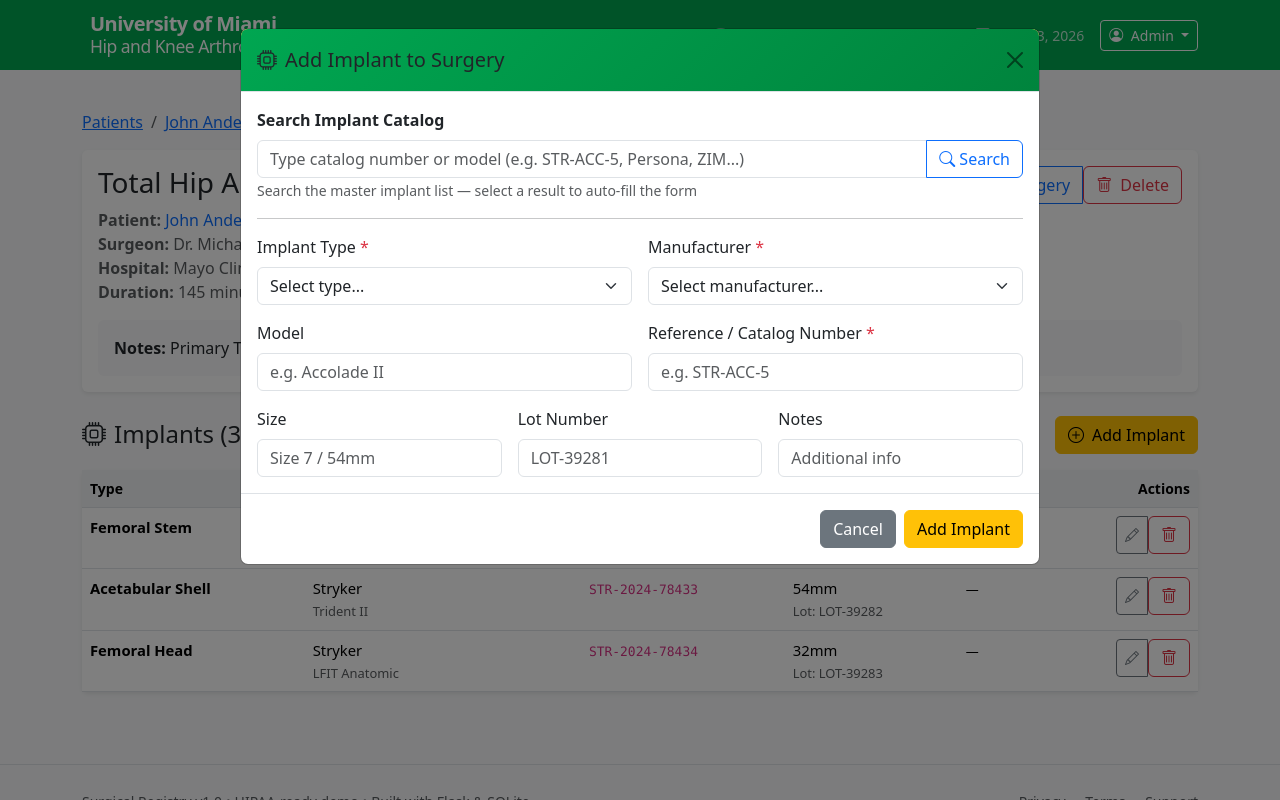
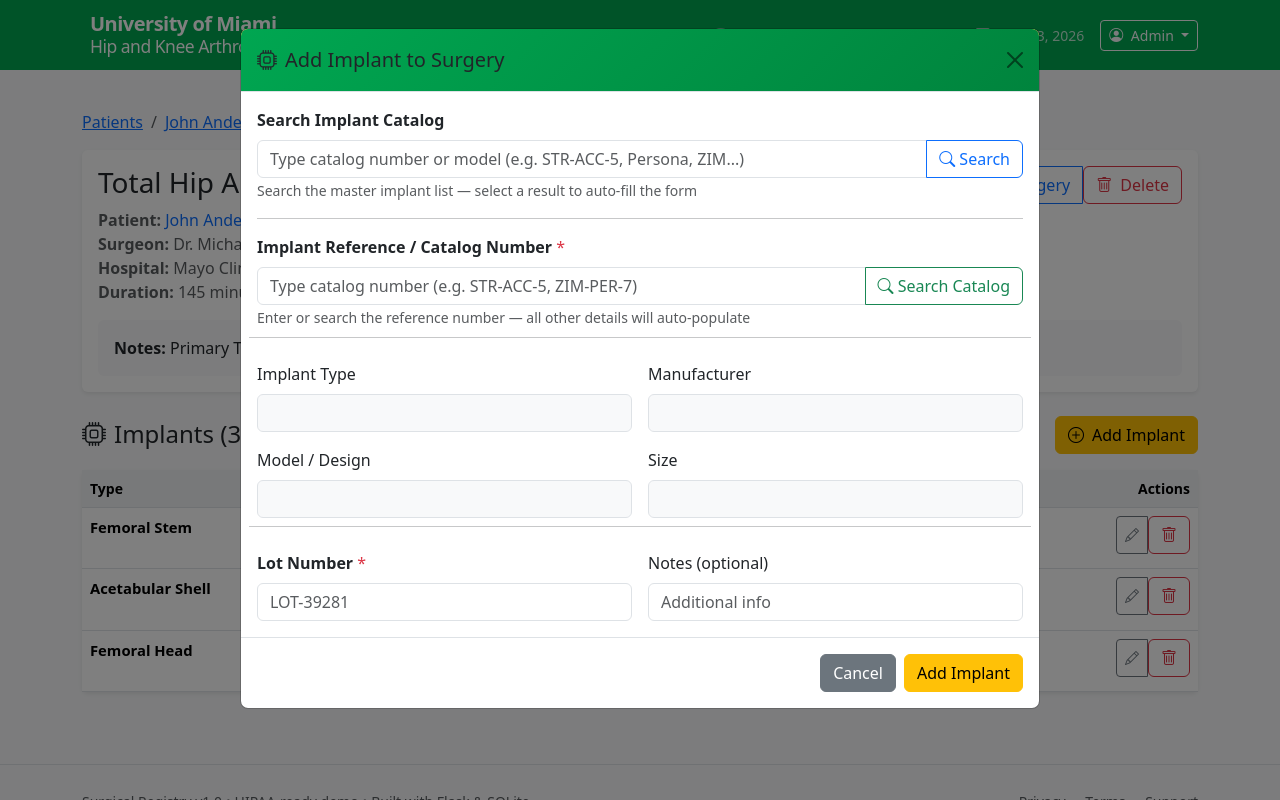
Before and after one commit to echo11dev/surgical-registry, a Flask app: page /surgeries/1 in a window 1280 px wide, after a click on "Add Implant". Run offline with Flask 3, Linux system fonts and the light colour scheme; data comes from the database, SQL or seed files in the repository.

Commit message:
Add files via upload

```diff
--- a/templates/surgery_detail.html
+++ b/templates/surgery_detail.html
@@ -115,6 +115,50 @@
 </div>
 {% endif %}
 
+<!-- Mandatory Implants Checklist for Primary Surgeries -->
+{% if surgery.surgery_type == 'Primary' %}
+<div class="card mt-4 border-warning">
+    <div class="card-header bg-warning text-dark">
+        <h6 class="mb-0"><i class="bi bi-exclamation-triangle me-2"></i>Mandatory Implants Checklist</h6>
+    </div>
+    <div class="card-body">
+        {% if surgery.joint == 'Hip' %}
+            <div class="row">
+                <div class="col-md-3">
+                    <span class="badge {% if implants|selectattr('implant_type.name', 'equalto', 'Acetabular Shell')|list %}bg-success{% else %}bg-danger{% endif %}">Acetabular Shell</span>
+                </div>
+                <div class="col-md-3">
+                    <span class="badge {% if implants|selectattr('implant_type.name', 'equalto', 'Acetabular Liner')|list %}bg-success{% else %}bg-danger{% endif %}">Acetabular Liner</span>
+                </div>
+                <div class="col-md-3">
+                    <span class="badge {% if implants|selectattr('implant_type.name', 'equalto', 'Femoral Stem')|list %}bg-success{% else %}bg-danger{% endif %}">Femoral Stem</span>
+                </div>
+                <div class="col-md-3">
+                    <span class="badge {% if implants|selectattr('implant_type.name', 'equalto', 'Femoral Head')|list %}bg-success{% else %}bg-danger{% endif %}">Femoral Head</span>
+                </div>
+            </div>
+            <small class="text-muted">All 4 components are required for Primary Hip Arthroplasty.</small>
+        {% elif surgery.joint == 'Knee' %}
+            <div class="row">
+                <div class="col-md-3">
+                    <span class="badge {% if implants|selectattr('implant_type.name', 'equalto', 'Femoral Component (Knee)')|list %}bg-success{% else %}bg-danger{% endif %}">Femoral Component</span>
+                </div>
+                <div class="col-md-3">
+                    <span class="badge {% if implants|selectattr('implant_type.name', 'equalto', 'Tibial Component')|list %}bg-success{% else %}bg-danger{% endif %}">Tibial Component</span>
+                </div>
+                <div class="col-md-3">
+                    <span class="badge {% if implants|selectattr('implant_type.name', 'equalto', 'Tibial Liner')|list %}bg-success{% else %}bg-danger{% endif %}">Tibial Liner</span>
+                </div>
+                <div class="col-md-3">
+                    <span class="badge {% if implants|selectattr('implant_type.name', 'equalto', 'Patellar Component')|list %}bg-success{% else %}bg-secondary{% endif %}">Patellar Component (Optional)</span>
+                </div>
+            </div>
+            <small class="text-muted">Femoral, Tibial, and Liner are required. Patellar is optional for Primary Knee.</small>
+        {% endif %}
+    </div>
+</div>
+{% endif %}
+
 <!-- Add Implant Modal with Catalog Search -->
 <div class="modal fade" id="addImplantModal" tabindex="-1">
     <div class="modal-dialog modal-lg">
@@ -148,42 +192,57 @@
                     <hr>
 
                     <div class="row g-3">
+                        <!-- Reference Number with Search -->
+                        <div class="col-12">
+                            <label class="form-label"><strong>Implant Reference / Catalog Number</strong> <span class="text-danger">*</span></label>
+                            <div class="input-group">
+                                <input type="text" name="reference_number" id="reference_number" class="form-control" placeholder="Type catalog number (e.g. STR-ACC-5, ZIM-PER-7)" required>
+                                <button class="btn btn-outline-success" type="button" onclick="searchImplantCatalog()">
+                                    <i class="bi bi-search"></i> Search Catalog
+                                </button>
+                            </div>
+                            <small class="text-muted">Enter or search the reference number — all other details will auto-populate</small>
+                        </div>
+
+                        <!-- Search Results -->
+                        <div id="searchResults" class="col-12" style="display: none;">
+                            <label class="form-label small">Search Results (click to select):</label>
+                            <div id="searchResultsList" class="list-group" style="max-height: 120px; overflow-y: auto;"></div>
+                        </div>
+
+                        <hr class="my-2">
+
+                        <!-- Auto-filled fields (read-only) -->
                         <div class="col-md-6">
-                            <label class="form-label">Implant Type <span class="text-danger">*</span></label>
-                            <select name="implant_type_id" id="implant_type_id" class="form-select" required>
-                                <option value="">Select type...</option>
-                                {% for it in lookups.implant_types %}
-                                <option value="{{ it.id }}">{{ it.name }}</option>
-                                {% endfor %}
-                            </select>
+                            <label class="form-label">Implant Type</label>
+                            <input type="text" id="implant_type_display" class="form-control bg-light" readonly>
+                            <input type="hidden" name="implant_type_id" id="implant_type_id">
                         </div>
                         <div class="col-md-6">
-                            <label class="form-label">Manufacturer <span class="text-danger">*</span></label>
-                            <select name="manufacturer_id" id="manufacturer_id" class="form-select" required>
-                                <option value="">Select manufacturer...</option>
-                                {% for m in lookups.manufacturers %}
-                                <option value="{{ m.id }}">{{ m.name }}</option>
-                                {% endfor %}
-                            </select>
+                            <label class="form-label">Manufacturer</label>
+                            <input type="text" id="manufacturer_display" class="form-control bg-light" readonly>
+                            <input type="hidden" name="manufacturer_id" id="manufacturer_id">
                         </div>
                         <div class="col-md-6">
-                            <label class="form-label">Model</label>
-                            <input type="text" name="model" id="model" class="form-control" placeholder="e.g. Accolade II">
+                            <label class="form-label">Model / Design</label>
+                            <input type="text" id="model_display" class="form-control bg-light" readonly>
+                            <input type="hidden" name="model" id="model">
                         </div>
                         <div class="col-md-6">
-                            <label class="form-label">Reference / Catalog Number <span class="text-danger">*</span></label>
-                            <input type="text" name="reference_number" id="reference_number" class="form-control" placeholder="e.g. STR-ACC-5" required>
+                            <label class="form-label">Size</label>
+                            <input type="text" id="size_display" class="form-control bg-light" readonly>
+                            <input type="hidden" name="size" id="size">
                         </div>
-                        <div class="col-md-4">
-                            <label class="form-label">Size</label>
-                            <input type="text" name="size" id="size" class="form-control" placeholder="Size 7 / 54mm">
-                        </div>
-                        <div class="col-md-4">
-                            <label class="form-label">Lot Number</label>
+
+                        <hr class="my-2">
+
+                        <!-- Manual Entry -->
+                        <div class="col-md-6">
+                            <label class="form-label"><strong>Lot Number</strong> <span class="text-danger">*</span></label>
                             <input type="text" name="lot_number" class="form-control" placeholder="LOT-39281" required>
                         </div>
-                        <div class="col-md-4">
-                            <label class="form-label">Notes</label>
+                        <div class="col-md-6">
+                            <label class="form-label">Notes (optional)</label>
                             <input type="text" name="notes" class="form-control" placeholder="Additional info">
                         </div>
                     </div>
@@ -242,15 +301,18 @@ function searchImplantCatalog() {
 }
 
 function selectImplantFromCatalog(item) {
-    // Auto-fill the form with all available data from catalog
+    // Auto-fill hidden fields + display fields
     document.getElementById('reference_number').value = item.catalog_number || '';
-    document.getElementById('model').value = item.model || '';
     document.getElementById('implant_type_id').value = item.implant_type_id || '';
     document.getElementById('manufacturer_id').value = item.manufacturer_id || '';
+    document.getElementById('model').value = item.model || '';
     document.getElementById('size').value = item.size || '';
 
-    // If we had design/fixation/side fields in the form, we would fill them here too
-    // For now they are stored in the catalog and copied on selection
+    // Update display fields (read-only)
+    document.getElementById('implant_type_display').value = item.implant_type || '';
+    document.getElementById('manufacturer_display').value = item.manufacturer || '';
+    document.getElementById('model_display').value = item.model || (item.design ? item.design : '');
+    document.getElementById('size_display').value = item.size || '';
 
     // Hide search results
     document.getElementById('searchResults').style.display = 'none';
@@ -259,7 +321,7 @@ function selectImplantFromCatalog(item) {
     const toast = document.createElement('div');
     toast.className = 'alert alert-success py-1 px-2 mt-2 mb-0';
     toast.style.fontSize = '0.85rem';
-    toast.innerHTML = `✓ Auto-filled: ${item.catalog_number} — ${item.model}`;
+    toast.innerHTML = `✓ Auto-filled from catalog: ${item.catalog_number}`;
     document.getElementById('addImplantForm').prepend(toast);
     setTimeout(() => toast.remove(), 3000);
 }
```
